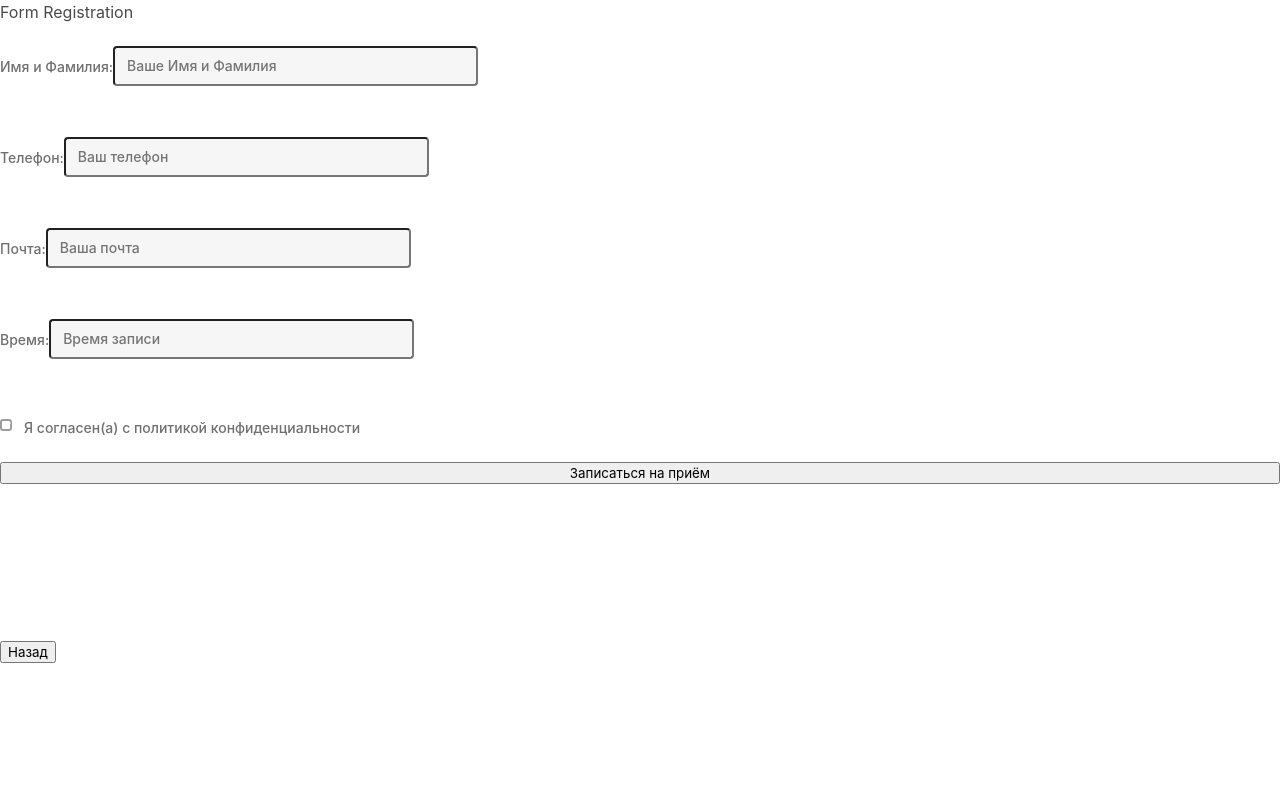
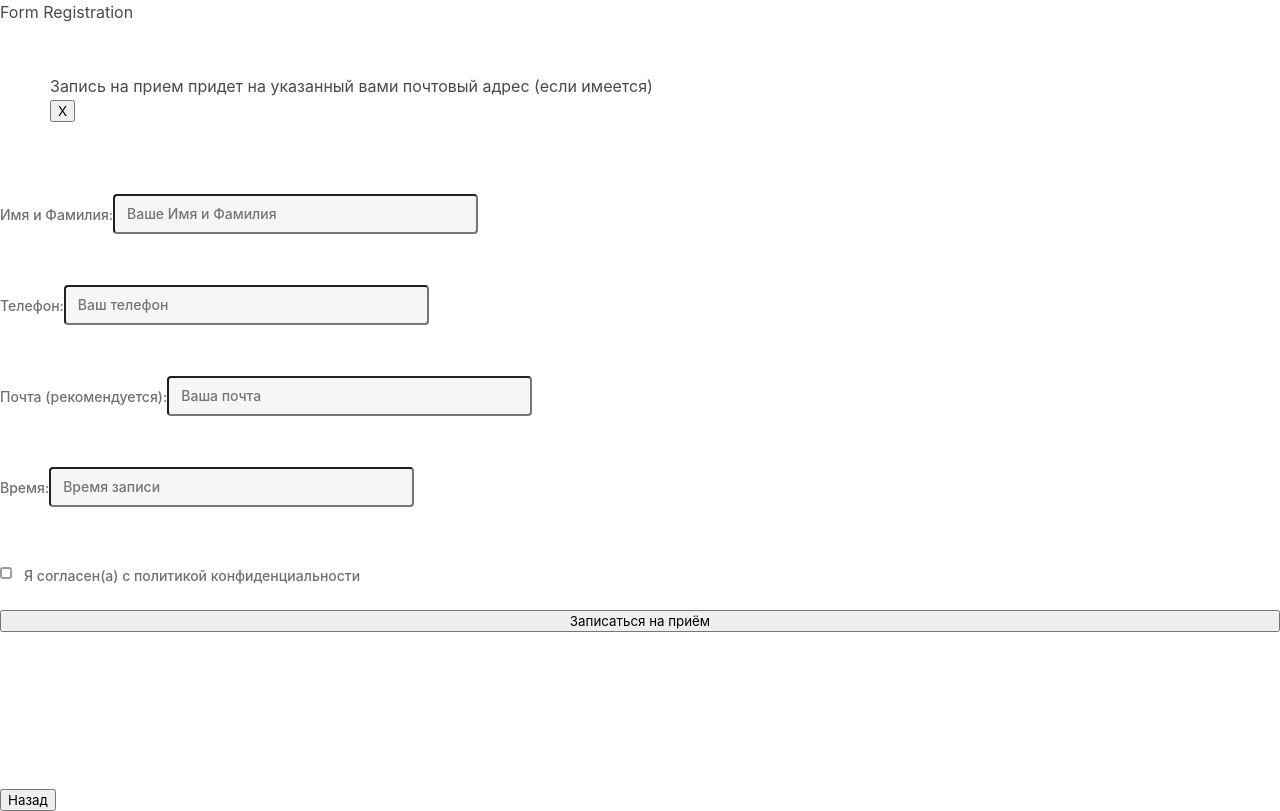
Before and after one commit to slin4er/raycheva_v2.0, a React (Create React App) app: page /registration in a window 1280 px wide. Built offline with nearby package versions, Linux system fonts and the light colour scheme.

Commit message:
work with form registration

```diff
--- a/src/components/FormRegistration.tsx
+++ b/src/components/FormRegistration.tsx
@@ -4,7 +4,7 @@ import { useForm, SubmitHandler, Controller } from 'react-hook-form'
 import * as Yup from 'yup'
 // import "yup-phone";
 import { yupResolver } from '@hookform/resolvers/yup'
-import { IFormInputs, IFormRegistrationProps } from '../helpers/types'
+import { IFormInputs, IFormRegistrationProps, IResData } from '../helpers/types'
 import styled from 'styled-components'
 import axios from 'axios'
 
@@ -18,14 +18,16 @@ export const FormRegistration: FC<IFormRegistrationProps> = ({ date }) => {
 
 	const [postFormData, setPostFormData] = useState<boolean>(false)
 	const [succesMessage, showSuccesMessage] = useState<boolean>(false)
+	const [noteAboutEmail, askNoteAboutEmail] = useState<boolean>(true)
 	const [formData, setFormData] = useState({})
+	const [resData, setResData] = useState<IResData>()
 
 	const formShema = Yup.object().shape({
 		name: Yup.string().required('Введите имя и фамилию'),
 		// phone: Yup.string().phone('MD', true, 'no MOLDOVA tel').required(),
 		phone: Yup.string().required('TELEFONE'),
-		email: Yup.string().required('Почта'),
-		appointment: Yup.string(),
+		email: Yup.string(),
+		time: Yup.string().required('WREMA'),
 		checkbox: Yup.bool().oneOf([true], 'Вы не согласились!'),
 	})
 
@@ -36,6 +38,9 @@ export const FormRegistration: FC<IFormRegistrationProps> = ({ date }) => {
 		control,
 		reset,
 	} = useForm<IFormInputs>({ resolver: yupResolver(formShema) })
+
+	// нажал на дату и сделать запрос http://localhost:3000/api/v1/date/available
+	// придет массив свободный часов, если забит то full
 
 	useEffect(() => {
 		if (postFormData) {
@@ -49,6 +54,7 @@ export const FormRegistration: FC<IFormRegistrationProps> = ({ date }) => {
 			fetchData()
 				.then(res => {
 					console.log(res.data)
+					setResData(res.data.patient)
 					console.log(`uspex`)
 					showSuccesMessage(true)
 					// redirect('/')
@@ -63,6 +69,7 @@ export const FormRegistration: FC<IFormRegistrationProps> = ({ date }) => {
 			phone: data.phone,
 			email: data.email,
 			appointment: date,
+			time: data.time,
 		}
 		console.log(fullData)
 		setFormData(fullData)
@@ -74,13 +81,29 @@ export const FormRegistration: FC<IFormRegistrationProps> = ({ date }) => {
 		<Container>
 			<Title>Form Registration</Title>
 
+			{succesMessage ? (
+				<SuccessRegistration>
+					<h2>Запись прошла успешно!</h2>
+					<div>Ваша запись была оформлена на {resData?.appointment} число!</div>
+					<div>При себе обязательно иметь:</div>
+					<ol>
+						<li>Пеленку</li>
+						<li>Перчатки</li>
+					</ol>
+				</SuccessRegistration>
+			) : null}
+
+			{noteAboutEmail ? (
+				<EmailNote>
+					<h2>
+						Запись на прием придет на указанный вами почтовый адрес (если
+						имеется)
+					</h2>
+					<button onClick={() => askNoteAboutEmail(false)}>X</button>
+				</EmailNote>
+			) : null}
+
 			<Form onSubmit={handleSubmit(handlerSubmitDataForm)}>
-				{succesMessage ? (
-					<SuccessRegistration>
-						Вы зарегались! всё збс))))))))
-					</SuccessRegistration>
-				) : null}
-
 				<Label>
 					Имя и Фамилия:
 					<Input
@@ -110,7 +133,7 @@ export const FormRegistration: FC<IFormRegistrationProps> = ({ date }) => {
 				<Error>{errors.phone?.message}</Error>
 
 				<Label>
-					Почта:
+					Почта (рекомендуется):
 					<Input
 						type={'string'}
 						placeholder={'Ваша почта'}
@@ -124,10 +147,10 @@ export const FormRegistration: FC<IFormRegistrationProps> = ({ date }) => {
 					<Input
 						type={'string'}
 						placeholder={'Время записи'}
-						{...register('appointment')}
+						{...register('time')}
 					/>
 				</Label>
-				<Error>{errors.appointment?.message}</Error>
+				<Error>{errors.time?.message}</Error>
 
 				<CheckboxContainer>
 					Я согласен(а) с политикой конфиденциальности
@@ -157,7 +180,12 @@ const Form = styled.form`
 	padding: 0;
 `
 
-const SuccessRegistration = styled.div``
+const SuccessRegistration = styled.div`
+	margin: 50px;
+`
+const EmailNote = styled.div`
+	margin: 50px;
+`
 const Label = styled.label`
 	font-weight: 500;
 	font-size: 14px;
```
Also changed, not shown: src/helpers/types.ts (+11 -1 lines), 1 other file (tests, documents, lock files or other folders).
